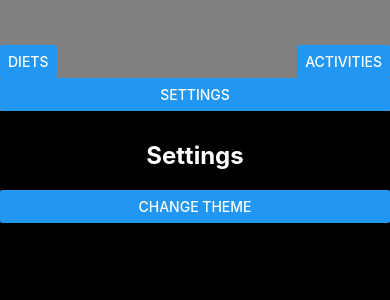
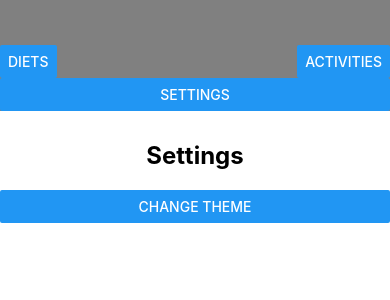
Before and after one commit to CS5520/cs5520-spring2025-assignment-2-assignment2, a React Native app: screen / in a window 390 px wide. Both pictures are taken after a click on the button "SETTINGS". Shown: the top 300 px of the page. Built offline with nearby package versions, Linux system fonts and the light colour scheme; no server answers; the database is empty.

Commit message:
add theme change

```diff
--- a/App.tsx
+++ b/App.tsx
@@ -1,14 +1,33 @@
 import React, { useState } from "react";
-import { View, Button, StyleSheet } from "react-native";
+import { View } from "react-native";
+import { ThemeProvider, useTheme } from "./constants/ThemeContext";
 import AllActivities from "./screens/AllActivities";
 import AddActivity from "./screens/AddActivity";
 import AllDiets from "./screens/AllDiets";
 import AddDiet from "./screens/AddDiet";
 import Settings from "./screens/Settings";
-import { ThemeProvider } from "./constants/ThemeContext";
+
+// ✅ 定义 screen 类型
+type ScreenType = "allActivities" | "addActivity" | "allDiets" | "addDiet" | "settings";
 
 export default function App() {
-  const [screen, setScreen] = useState<"allActivities" | "addActivity" | "allDiets" | "addDiet" | "settings">("allActivities");
+  const [screen, setScreen] = useState<ScreenType>("allActivities");
+
+  return (
+    <ThemeProvider>
+      <AppContent screen={screen} setScreen={setScreen} />
+    </ThemeProvider>
+  );
+}
+
+// ✅ 添加 Props 类型定义
+interface AppContentProps {
+  screen: ScreenType;
+  setScreen: React.Dispatch<React.SetStateAction<ScreenType>>;
+}
+
+function AppContent({ screen, setScreen }: AppContentProps) {
+  const { styles } = useTheme();
 
   return (
     <View style={styles.container}>
@@ -22,9 +41,3 @@ export default function App() {
     </View>
   );
 }
-
-const styles = StyleSheet.create({
-  container: {
-    flex: 1,
-  },
-});
--- a/constants/ThemeContext.tsx
+++ b/constants/ThemeContext.tsx
@@ -1,44 +1,34 @@
 import React, { createContext, useContext, useState } from "react";
-import { StyleSheet } from "react-native";
+import { lightStyles, darkStyles } from "./styles";
 
-interface Theme {
-  background: string;
-  text: string;
-  button: string;
+type Theme = "light" | "dark";
+
+interface ThemeContextType {
+  theme: Theme;
+  styles: typeof lightStyles;
+  toggleTheme: () => void;
 }
 
-const lightTheme: Theme = {
-  background: "white",
-  text: "black",
-  button: "blue",
-};
-
-const darkTheme: Theme = {
-  background: "black",
-  text: "white",
-  button: "gray",
-};
-
-const ThemeContext = createContext<{
-  theme: Theme;
-  toggleTheme: () => void;
-}>({
-  theme: lightTheme,
-  toggleTheme: () => {},
-});
+const ThemeContext = createContext<ThemeContextType | undefined>(undefined);
 
 export const ThemeProvider: React.FC<{ children: React.ReactNode }> = ({ children }) => {
-  const [theme, setTheme] = useState<Theme>(lightTheme);
+  const [theme, setTheme] = useState<Theme>("light");
 
   const toggleTheme = () => {
-    setTheme((prevTheme) => (prevTheme === lightTheme ? darkTheme : lightTheme));
+    setTheme((prevTheme) => (prevTheme === "light" ? "dark" : "light"));
   };
 
   return (
-    <ThemeContext.Provider value={{ theme, toggleTheme }}>
+    <ThemeContext.Provider value={{ theme, styles: theme === "light" ? lightStyles : darkStyles, toggleTheme }}>
       {children}
     </ThemeContext.Provider>
   );
 };
 
-export const useTheme = () => useContext(ThemeContext);
+export const useTheme = (): ThemeContextType => {
+  const context = useContext(ThemeContext);
+  if (!context) {
+    throw new Error("useTheme must be used within a ThemeProvider");
+  }
+  return context;
+};
--- a/constants/styles.ts
+++ b/constants/styles.ts
@@ -0,0 +1,131 @@
+import { StyleSheet } from "react-native";
+
+export const lightStyles = StyleSheet.create({
+    container: {
+        flex: 1,
+        justifyContent: 'flex-start',
+        backgroundColor: 'white',
+      },
+      header: {
+        flexDirection: 'column',
+        marginBottom: 10,
+        backgroundColor: 'grey',
+        paddingTop: 0,
+        width: '100%',
+      },
+      switchButton: {
+        marginTop: 45,
+        flexDirection: 'row',
+        justifyContent: 'space-between',
+      },
+      buttomContainer:{
+        marginHorizontal:20
+      },
+      title: {
+        color: 'black',
+        fontSize: 24,
+        fontWeight: 'bold',
+        marginVertical: 20,
+        textAlign: 'center',
+      },
+      input: {
+        height: 40,
+        borderColor: 'black',
+        borderWidth: 1,
+        borderRadius: 8,
+        paddingHorizontal: 10,
+        color: 'black',
+        fontSize: 16,
+        marginBottom: 16,
+      },
+      text: {
+        color: 'black',
+        fontWeight: 'bold',
+        fontSize: 16,
+        margin: 10,
+      },
+      placeholder: {
+        color: 'black',
+      },
+      pickerContainer: {
+        marginTop: 10,
+        backgroundColor: 'white',
+        borderRadius: 8,
+      },
+      picker: {
+        height: 100,
+        width: '100%',
+        backgroundColor: 'black',
+        color:'black'
+      },
+      buttonContainer:{
+        marginTop: 20,
+        flexDirection: 'row',
+        justifyContent: "space-evenly",
+      }
+});
+
+export const darkStyles = StyleSheet.create({
+    container: {
+        flex: 1,
+        justifyContent: 'flex-start',
+        backgroundColor: 'black',
+      },
+      header: {
+        flexDirection: 'column',
+        marginBottom: 10,
+        backgroundColor: 'grey',
+        paddingTop: 0,
+        width: '100%',
+      },
+      switchButton: {
+        marginTop: 45,
+        flexDirection: 'row',
+        justifyContent: 'space-between',
+      },
+      buttomContainer:{
+        marginHorizontal:20
+      },
+      title: {
+        color: 'white',
+        fontSize: 24,
+        fontWeight: 'bold',
+        marginVertical: 20,
+        textAlign: 'center',
+      },
+      input: {
+        height: 40,
+        borderColor: 'white',
+        borderWidth: 1,
+        borderRadius: 8,
+        paddingHorizontal: 10,
+        color: 'white',
+        fontSize: 16,
+        marginBottom: 16,
+      },
+      text: {
+        color: 'white',
+        fontWeight: 'bold',
+        fontSize: 16,
+        margin: 10,
+      },
+      placeholder: {
+        color: 'white',
+      },
+      pickerContainer: {
+        marginTop: 10,
+        backgroundColor: 'white',
+        borderRadius: 8,
+      },
+      picker: {
+        height: 100,
+        width: '100%',
+        backgroundColor: 'white',
+        color:'white'
+      },
+      buttonContainer:{
+        marginTop: 20,
+        flexDirection: 'row',
+        justifyContent: "space-evenly",
+      }
+});
--- a/screens/AddActivity.tsx
+++ b/screens/AddActivity.tsx
@@ -5,6 +5,7 @@ import DateTimePicker, { DateTimePickerEvent } from '@react-native-community/dat
 import { Timestamp } from "firebase/firestore";
 import { writeToDB } from "../firebase/firestore";
 import { ActivityType } from "../components/ItemTypes";
+import { useTheme } from "../constants/ThemeContext";
 
 export interface Activity {
   duration: string;
@@ -27,8 +28,9 @@ export default function AddActivity({ onSave, onBack, onGoToSettings }: AddActiv
   const [show, setShow] = useState<boolean>(false);
   const [inputDateValue, setInputDateValue] = useState<string>("");
   const [isPickerVisible, setIsPickerVisible] = useState(false);
+  const { styles } = useTheme();
 
-  const activities = ["Running", "Cycling", "Swimming", "Walking", "Weightlifting"];  // Array of activities
+  const activities = ["Running", "Cycling", "Swimming", "Walking", "Weightlifting"];
 
   const toggleDatePicker = () => {
     setShow(!show);
@@ -137,68 +139,3 @@ export default function AddActivity({ onSave, onBack, onGoToSettings }: AddActiv
     </View>
   );
 }
-
-const styles = StyleSheet.create({
-  container: {
-    flex: 1,
-    justifyContent: 'flex-start',
-    backgroundColor: 'black',
-  },
-  header: {
-    flexDirection: 'column',
-    marginBottom: 10,
-    backgroundColor: 'grey',
-    paddingTop: 0,
-    width: '100%',
-  },
-  switchButton: {
-    marginTop: 45,
-    flexDirection: 'row',
-    justifyContent: 'space-between',
-  },
-  buttomContainer:{
-    marginHorizontal:20
-  },
-  title: {
-    color: 'white',
-    fontSize: 24,
-    fontWeight: 'bold',
-    marginVertical: 20,
-    textAlign: 'center',
-  },
-  input: {
-    height: 40,
-    borderColor: 'white',
-    borderWidth: 1,
-    borderRadius: 8,
-    paddingHorizontal: 10,
-    color: 'white',
-    fontSize: 16,
-    marginBottom: 16,
-  },
-  text: {
-    color: 'white',
-    fontWeight: 'bold',
-    fontSize: 16,
-    margin: 10,
-  },
-  placeholder: {
-    color: 'white',
-  },
-  pickerContainer: {
-    marginTop: 10,
-    backgroundColor: 'white',
-    borderRadius: 8,
-  },
-  picker: {
-    height: 100,
-    width: '100%',
-    backgroundColor: 'white',
-    color:'white'
-  },
-  buttonContainer:{
-    marginTop: 20,
-    flexDirection: 'row',
-    justifyContent: "space-evenly",
-  }
-});
--- a/screens/AddDiet.tsx
+++ b/screens/AddDiet.tsx
@@ -3,7 +3,7 @@ import { Timestamp } from "firebase/firestore";
 import { useState } from "react";
 import { writeToDB } from "../firebase/firestore";
 import DateTimePicker, { DateTimePickerEvent } from '@react-native-community/datetimepicker';
-import { useNavigation } from "@react-navigation/native";
+import { useTheme } from "../constants/ThemeContext";
 
 export interface Diet {
   calories: number;
@@ -25,6 +25,7 @@ export default function AddDiet({ onSave, onBack, onGoToSettings }: AddDietProps
   const [important, setImportant] = useState<boolean>(false);
   const [show, setShow] = useState<boolean>(false);
   const [inputDateValue, setInputDateValue] = useState<string>("");
+  const { styles } = useTheme();
 
   const toggleDatePicker = () => {
     setShow(!show);
@@ -121,68 +122,3 @@ export default function AddDiet({ onSave, onBack, onGoToSettings }: AddDietProps
     </View>
   );
 }
-
-const styles = StyleSheet.create({
-  container: {
-    flex: 1,
-    justifyContent: 'flex-start',
-    backgroundColor: 'black',
-  },
-  header: {
-    flexDirection: 'column',
-    marginBottom: 10,
-    backgroundColor: 'grey',
-    paddingTop: 0,
-    width: '100%',
-  },
-  switchButton: {
-    marginTop: 45,
-    flexDirection: 'row',
-    justifyContent: 'space-between',
-  },
-  buttomContainer:{
-    marginHorizontal:20
-  },
-  title: {
-    color: 'white',
-    fontSize: 24,
-    fontWeight: 'bold',
-    marginVertical: 20,
-    textAlign: 'center',
-  },
-  input: {
-    height: 40,
-    borderColor: 'white',
-    borderWidth: 1,
-    borderRadius: 8,
-    paddingHorizontal: 10,
-    color: 'white',
-    fontSize: 16,
-    marginBottom: 16,
-  },
-  text: {
-    color: 'white',
-    fontWeight: 'bold',
-    fontSize: 16,
-    margin: 10,
-  },
-  placeholder: {
-    color: 'white',
-  },
-  pickerContainer: {
-    marginTop: 10,
-    backgroundColor: 'white',
-    borderRadius: 8,
-  },
-  picker: {
-    height: 100,
-    width: '100%',
-    backgroundColor: 'white',
-    color:'white'
-  },
-  buttonContainer:{
-    marginTop: 25,
-    flexDirection: 'row',
-    justifyContent: "space-evenly",
-  }
-});
--- a/screens/AllActivities.tsx
+++ b/screens/AllActivities.tsx
@@ -1,5 +1,6 @@
 import { StyleSheet, Text, View, Button } from "react-native";
 import ItemList from "../components/ItemsList";
+import { useTheme } from "../constants/ThemeContext";
 
 interface AllActivitiesProps {
   onAdd: () => void;
@@ -8,6 +9,8 @@ interface AllActivitiesProps {
 }
 
 export default function AllActivities({ onAdd, onGoToDiets, onGoToSettings }: AllActivitiesProps) {
+  const { styles } = useTheme();
+
   return (
     <View style={styles.container} testID="all-activities-view">
       <View style={styles.header}>
--- a/screens/AllDiets.tsx
+++ b/screens/AllDiets.tsx
@@ -1,6 +1,6 @@
 import ItemList from "../components/ItemsList";
 import { Button, StyleSheet, Text, View } from "react-native";
-
+import { useTheme } from "../constants/ThemeContext";
 interface AllActivitiesProps {
   onAdd: () => void;
   onGoToActivities: () => void;
@@ -8,6 +8,8 @@ interface AllActivitiesProps {
 }
 
 export default function AllActivities({ onAdd, onGoToActivities, onGoToSettings }: AllActivitiesProps) {
+  const { styles } = useTheme();
+
   return (
     <View style={styles.container} testID="all-diets-view">
       <View style={styles.header}>
@@ -23,33 +25,3 @@ export default function AllActivities({ onAdd, onGoToActivities, onGoToSettings
     </View>
   );
 }
-
-const styles = StyleSheet.create({
-  container: {
-    flex: 1,
-    justifyContent: 'flex-start',
-    backgroundColor: 'black',
-  },
-  header: {
-    flexDirection: 'column',
-    marginBottom: 10,
-    backgroundColor: 'grey',
-    paddingTop: 0,
-    width:'100%'
-  },
-  switchButton:{
-    marginTop:45,
-    flexDirection:'row',
-    justifyContent:'space-between'
-  },
-  title: {
-    color:'white',
-    fontSize: 24,
-    fontWeight: 'bold',
-    marginVertical: 20,
-    textAlign: 'center',
-  },
-  addButton: {
-    marginVertical: 20,
-  }
-});
--- a/screens/Settings.tsx
+++ b/screens/Settings.tsx
@@ -1,5 +1,6 @@
 import { useState } from "react";
 import { View, Text, StyleSheet, Button } from "react-native";
+import { useTheme } from "../constants/ThemeContext";
 
 interface SettingsProps {
   onGoToActivities: () => void;
@@ -7,11 +8,8 @@ interface SettingsProps {
   onGoToSettings: () => void;
 }
 export default function Settings ({onGoToActivities, onGoToDiets, onGoToSettings}:SettingsProps ) {
-  const [theme, setTheme] =  useState("light");
+  const { toggleTheme, styles } = useTheme();
 
-  const handleThemeChange = () => {
-    setTheme(theme === "light" ? "dark" : "light");
-  }
 
   return (
     <View style={styles.container} testID="settings-view">
@@ -23,37 +21,7 @@ export default function Settings ({onGoToActivities, onGoToDiets, onGoToSettings
       <Button title="Settings" onPress={onGoToSettings} />
       </View>
       <Text style={styles.title} testID="settings">Settings</Text>
-      <Button title="Change Theme" onPress={handleThemeChange} />
+      <Button title="Change Theme" onPress={toggleTheme} />
     </View>
   );
 };
-
-const styles = StyleSheet.create({
-  container: {
-    flex: 1,
-    justifyContent: 'flex-start',
-    backgroundColor: 'black',
-  },
-  header: {
-    flexDirection: 'column',
-    marginBottom: 10,
-    backgroundColor: 'grey',
-    paddingTop: 0,
-    width:'100%'
-  },
-  switchButton:{
-    marginTop:45,
-    flexDirection:'row',
-    justifyContent:'space-between'
-  },
-  title: {
-    color:'white',
-    fontSize: 24,
-    fontWeight: 'bold',
-    marginVertical: 20,
-    textAlign: 'center',
-  },
-  addButton: {
-    marginVertical: 20,
-  }
-});
```
